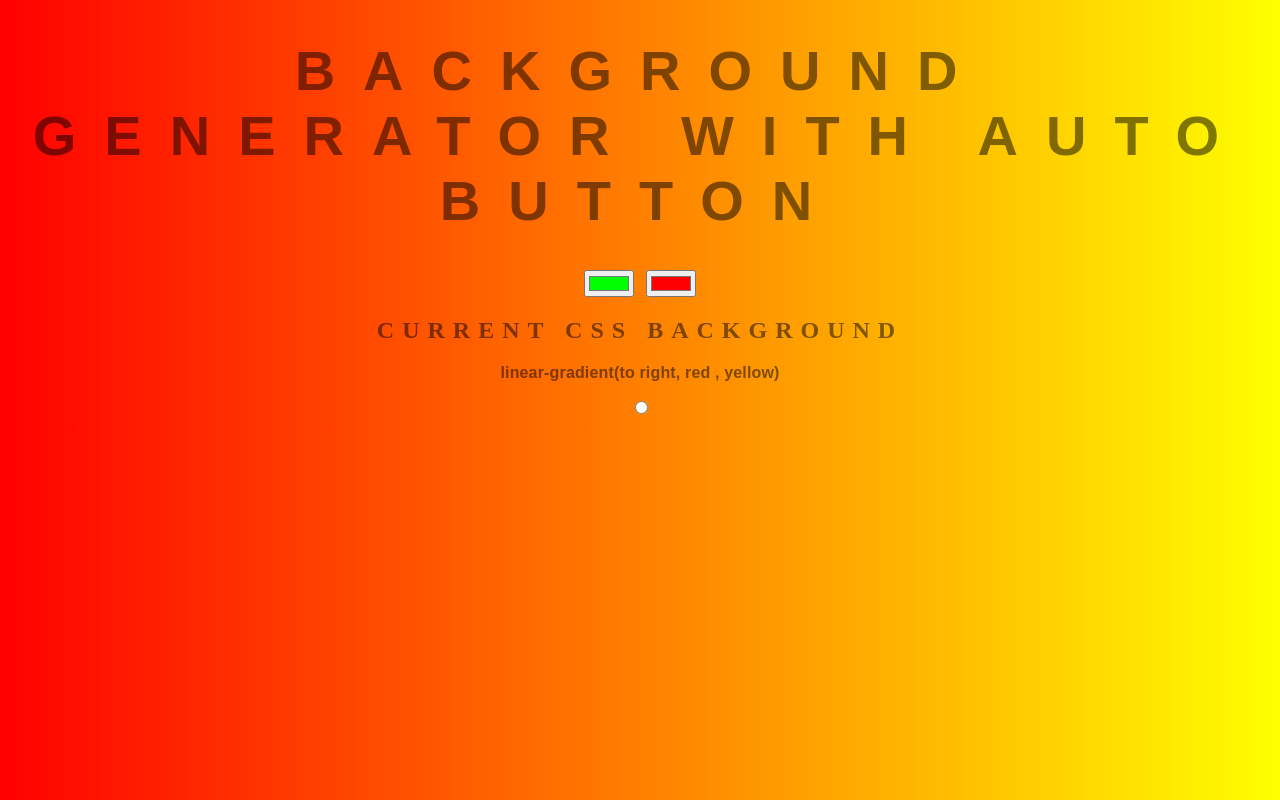
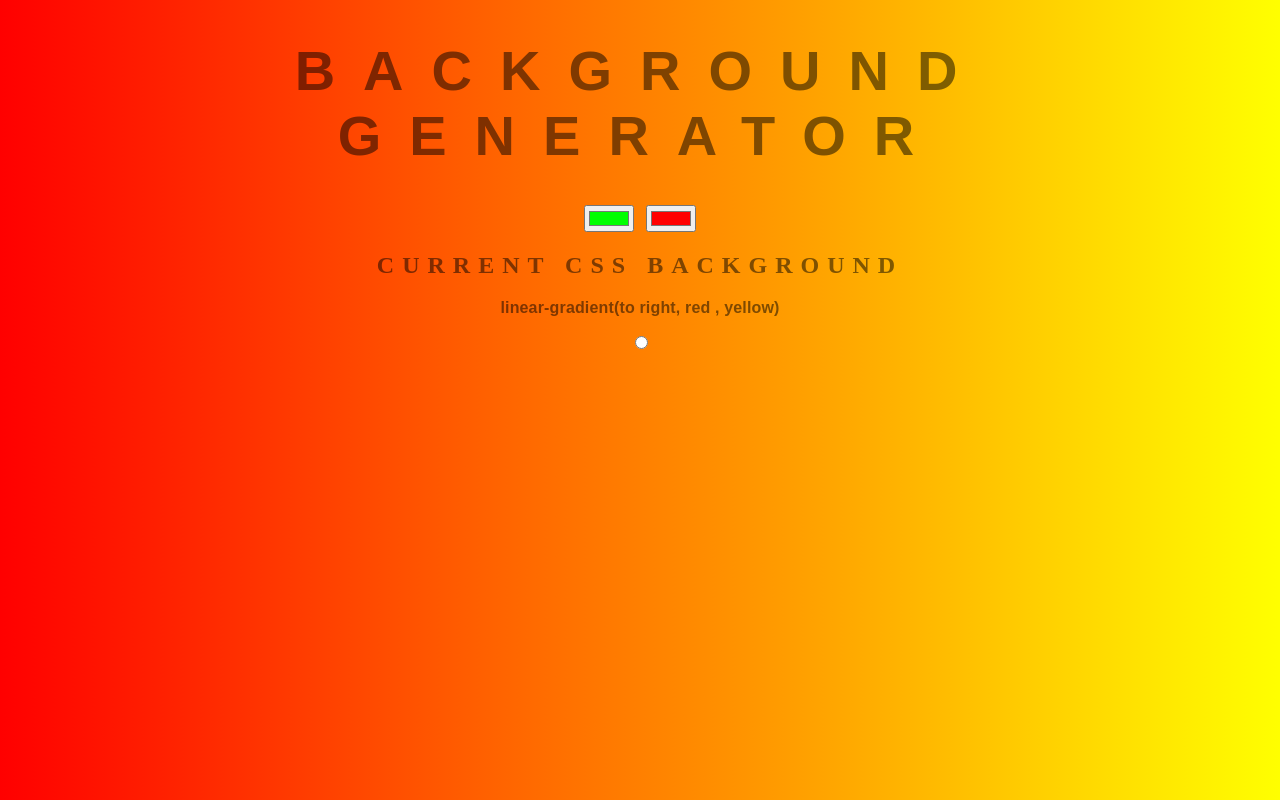
Before and after one commit to ujjwal-2706/background-generator, a plain HTML site: page index.html in a window 1280 px wide. Drawn offline with Linux system fonts and the light colour scheme.

Commit message:
Heading reverted back

```diff
--- a/index.html
+++ b/index.html
@@ -5,7 +5,7 @@
 	<link rel="stylesheet" type="text/css" href="style.css">
 </head>
 <body id="gradient">
-	<h1>Background Generator With Auto Button</h1>
+	<h1>Background Generator</h1>
 	<input class="color1" type="color" name="color1" value="#00ff00">
 	<input class="color2" type="color" name="color2" value="#ff0000">
 	<h2>Current CSS Background</h2>
```
